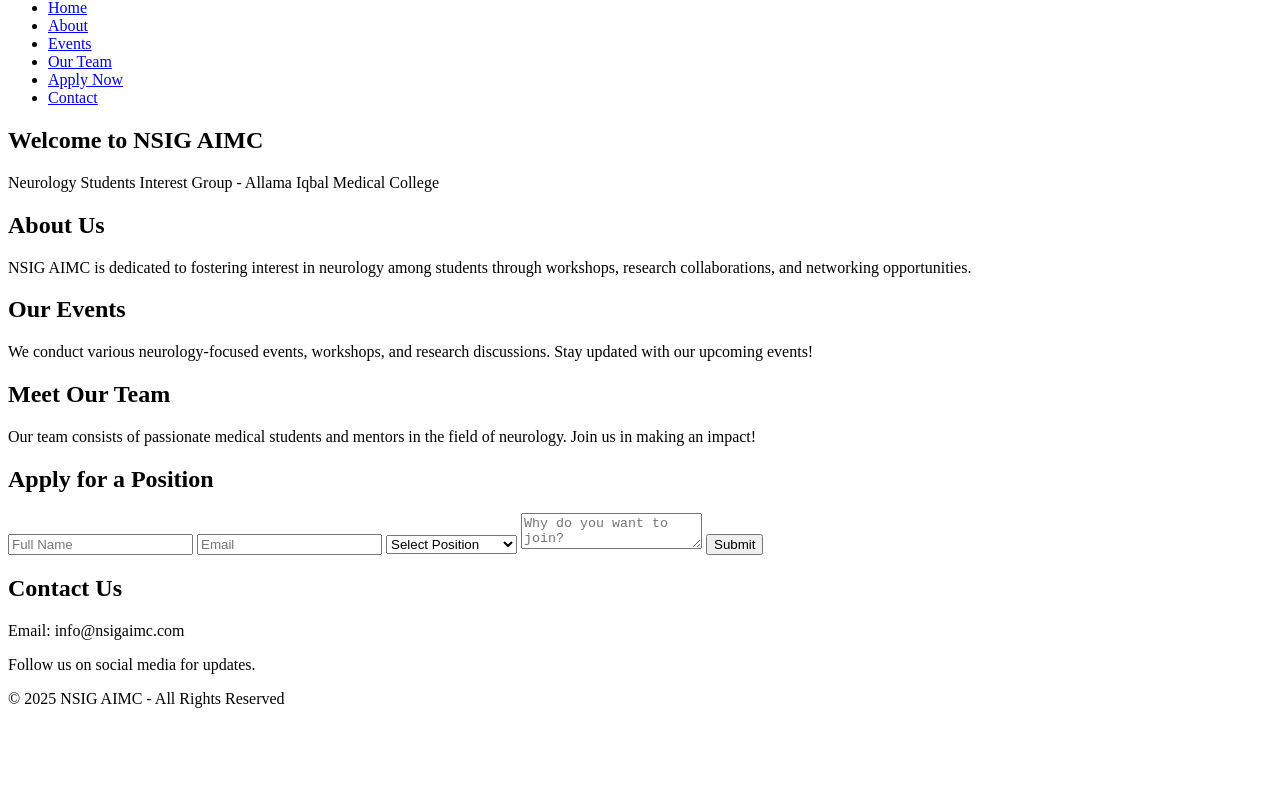
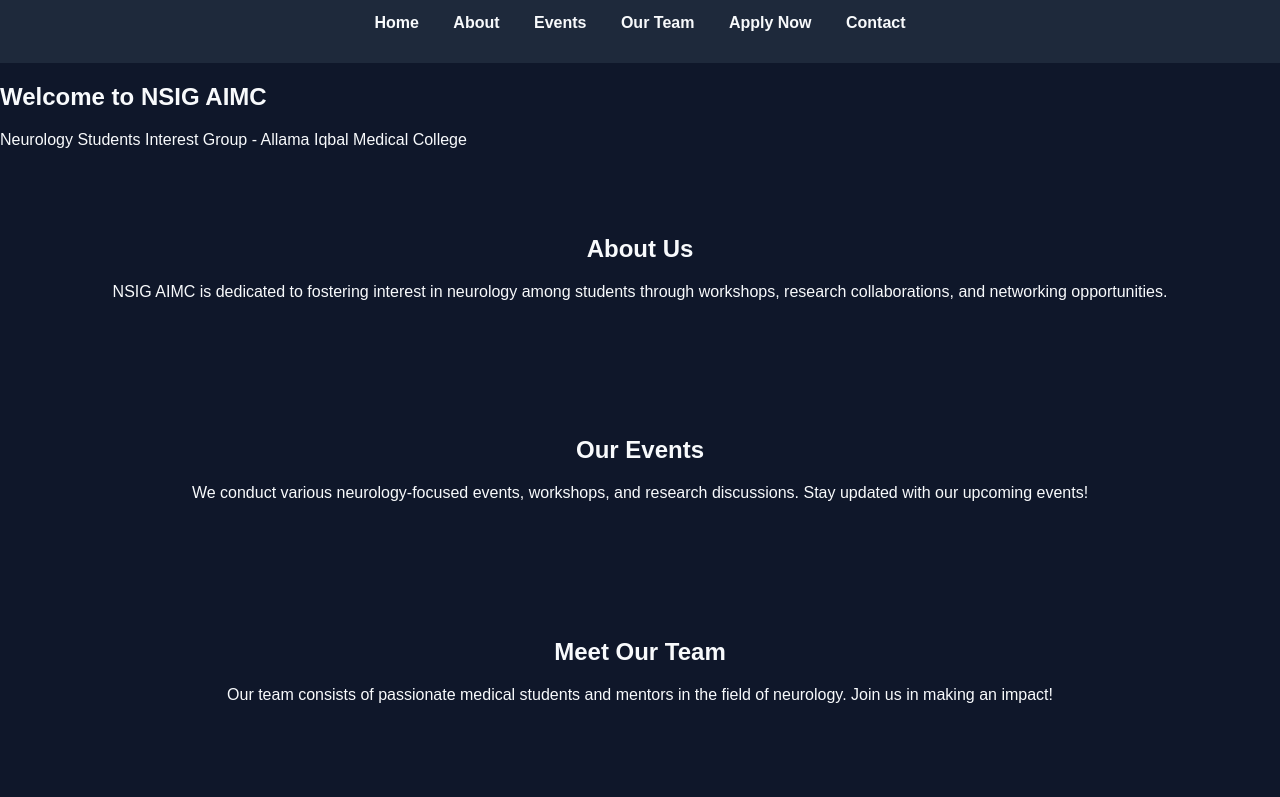
Before and after one commit to Monny-devs/nsig-aimc-site, a plain HTML site: page index.html in a window 1280 px wide. Shown: the part 81-878 px from the top of the page. Before the commit the page ends 805 px from the top, so only its background shows below. Drawn offline with Linux system fonts and the light colour scheme.

Commit message:
Update styles.css

```diff
--- a/styles.css
+++ b/styles.css
@@ -1,70 +1,52 @@
-<!DOCTYPE html><html lang="en">
-<head>
-    <meta charset="UTF-8">
-    <meta name="viewport" content="width=device-width, initial-scale=1.0">
-    <title>NSIG AIMC</title>
-    <link rel="stylesheet" href="styles.css">
-</head>
-<body>
-    <header>
-        <h1>NSIG AIMC</h1>
-        <nav>
-            <ul>
-                <li><a href="#home">Home</a></li>
-                <li><a href="#about">About</a></li>
-                <li><a href="#events">Events</a></li>
-                <li><a href="#team">Our Team</a></li>
-                <li><a href="#apply">Apply Now</a></li>
-                <li><a href="#contact">Contact</a></li>
-            </ul>
-        </nav>
-    </header><section id="home" class="fullscreen">
-    <h2>Welcome to NSIG AIMC</h2>
-    <p>Neurology Students Interest Group - Allama Iqbal Medical College</p>
-</section>
-
-<section id="about" class="content-section">
-    <h2>About Us</h2>
-    <p>NSIG AIMC is dedicated to fostering interest in neurology among students through workshops, research collaborations, and networking opportunities.</p>
-</section>
-
-<section id="events" class="content-section">
-    <h2>Our Events</h2>
-    <p>We conduct various neurology-focused events, workshops, and research discussions. Stay updated with our upcoming events!</p>
-</section>
-
-<section id="team" class="content-section">
-    <h2>Meet Our Team</h2>
-    <p>Our team consists of passionate medical students and mentors in the field of neurology. Join us in making an impact!</p>
-</section>
-
-<section id="apply" class="content-section">
-    <h2>Apply for a Position</h2>
-    <form>
-        <input type="text" placeholder="Full Name" required>
-        <input type="email" placeholder="Email" required>
-        <select required>
-            <option value="">Select Position</option>
-            <option value="Vice President">Vice President</option>
-            <option value="General Secretary">General Secretary</option>
-            <option value="Event Coordinator">Event Coordinator</option>
-        </select>
-        <textarea placeholder="Why do you want to join?" required></textarea>
-        <button type="submit">Submit</button>
-    </form>
-</section>
-
-<section id="contact" class="content-section">
-    <h2>Contact Us</h2>
-    <p>Email: info@nsigaimc.com</p>
-    <p>Follow us on social media for updates.</p>
-</section>
-
-<footer>
-    <p>&copy; 2025 NSIG AIMC - All Rights Reserved</p>
-</footer>
-
-<script src="script.js"></script>
-
-</body>
-</html>
+body {
+    font-family: Arial, sans-serif;
+    background: #0f172a;
+    color: #f8fafc;
+    margin: 0;
+    padding: 0;
+}
+header {
+    background: #1e293b;
+    padding: 15px;
+    text-align: center;
+}
+nav ul {
+    list-style: none;
+    padding: 0;
+}
+nav ul li {
+    display: inline;
+    margin: 0 15px;
+}
+nav ul li a {
+    color: #f8fafc;
+    text-decoration: none;
+    font-weight: bold;
+}
+.content-section {
+    padding: 50px;
+    text-align: center;
+}
+form {
+    display: flex;
+    flex-direction: column;
+    align-items: center;
+}
+input, select, textarea {
+    margin: 10px;
+    padding: 10px;
+    width: 80%;
+    max-width: 400px;
+}
+button {
+    background: #6366f1;
+    color: white;
+    padding: 10px 20px;
+    border: none;
+    cursor: pointer;
+}
+footer {
+    text-align: center;
+    padding: 10px;
+    background: #1e293b;
+}
```
